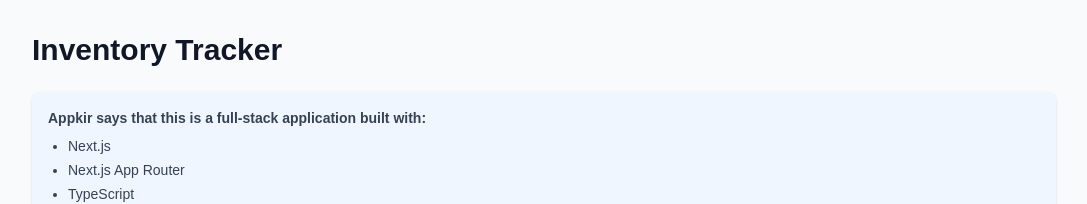
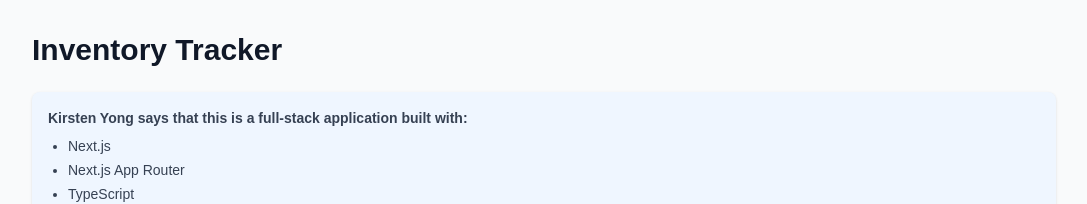
Before and after one commit to sanpedrokir/inventory-tracker, a Next.js app: page / in a window 1280 px wide. Shown: the top 204 px of the page, without its empty margins (96-1183 px from the left). Built offline with nearby package versions, Linux system fonts and the light colour scheme; no server answers; the database is empty.

Commit message:
Add application description

```diff
--- a/app/components/InventoryApp.tsx
+++ b/app/components/InventoryApp.tsx
@@ -69,7 +69,7 @@
         <h1 className="mb-6 text-3xl font-bold">Inventory Tracker</h1>
 <div className="mb-6 rounded-lg bg-blue-50 p-4 text-sm text-gray-700 shadow">
   <p className="font-semibold mb-2">
-    Appkir says that this is a full-stack application built with:
+    Kirsten Yong says that this is a full-stack application built with:
   </p>
 
   <ul className="list-disc pl-5 space-y-1">
```
